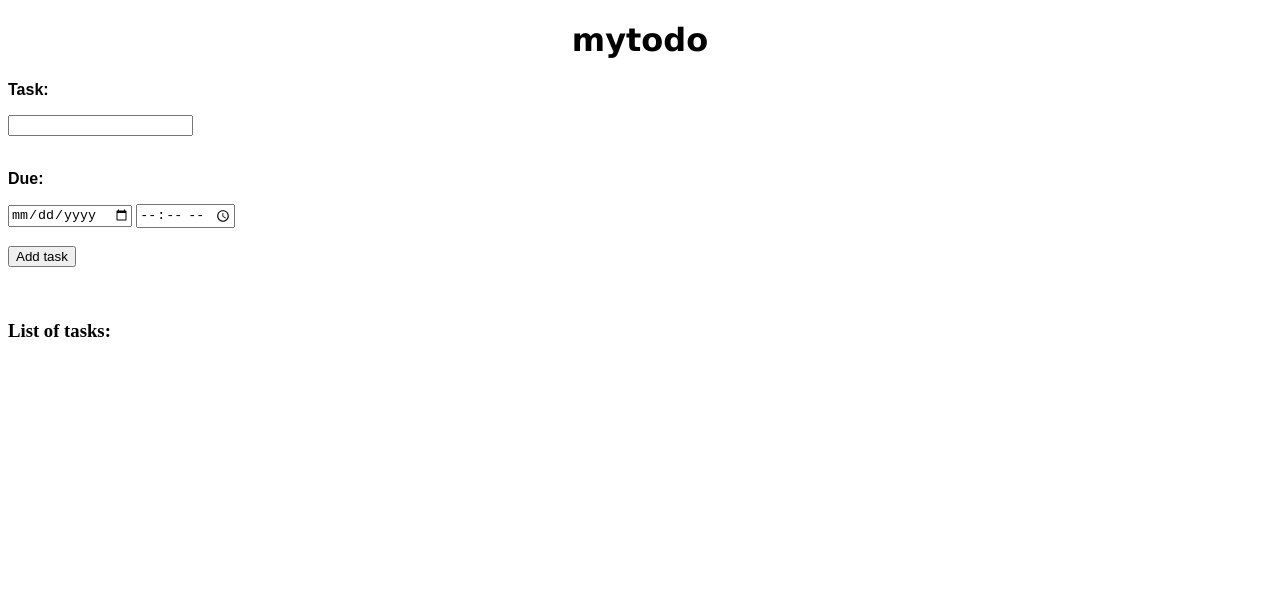
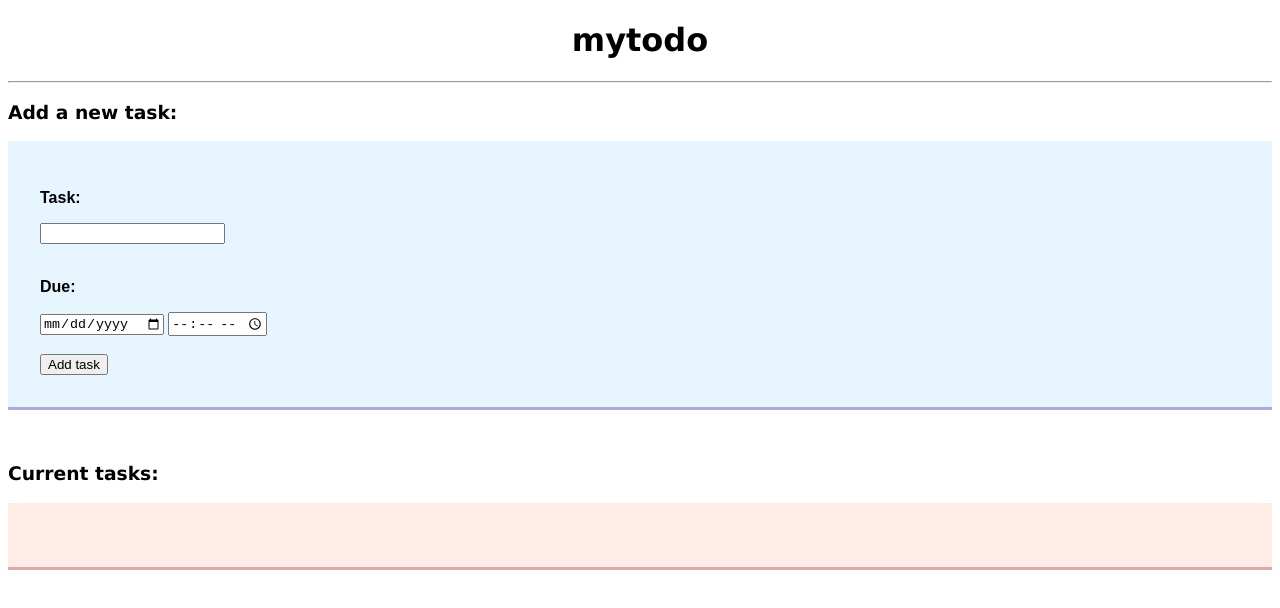
Before and after one commit to nixie74/MyTodoTest, a plain HTML site: page index.html in a window 1280 px wide. Drawn offline with Linux system fonts and the light colour scheme.

Commit message:
Alter layout and colors

```diff
--- a/index.html
+++ b/index.html
@@ -8,7 +8,9 @@
 
 <body>
   <div id="maintitle"><h1>mytodo</h1></div>
+  <hr></hr>
 
+  <h3>Add a new task:</h3>
   <form id="taskInput">
   <p><b>Task:</b></p>
   <input type="text" name="task"></input><br></br>
@@ -20,7 +22,7 @@
   </form>
   <p id="warn">No task specified</p>
 
-  <h3>List of tasks:</h3>
+  <h3>Current tasks:</h3>
   <p id="taskList"></p>
 
   <script type="text/javascript" src="scripts.js"></script>
--- a/main.css
+++ b/main.css
@@ -1,13 +1,20 @@
-h1{
-  font-family:"Verdana";
+h1, h2, h3, h4, h5, h6{
+	font-family:"Verdana";
 }
 
 p{
 	font-family: sans-serif;
 }
 
+
 #maintitle{
-  text-align: center;
+	text-align: center;
+}
+
+#taskInput{
+	padding: 2em;
+	background-color: #E6F5FF;
+	border-bottom: 3px solid #AAD;
 }
 
 #warn{
@@ -15,3 +22,9 @@ p{
 	background-color: #F0F5F5;
 	visibility: hidden;
 }
+
+#taskList{
+	padding: 2em;
+	background-color: #FFECE6;
+	border-bottom: 3px solid #DAA;
+}
```
